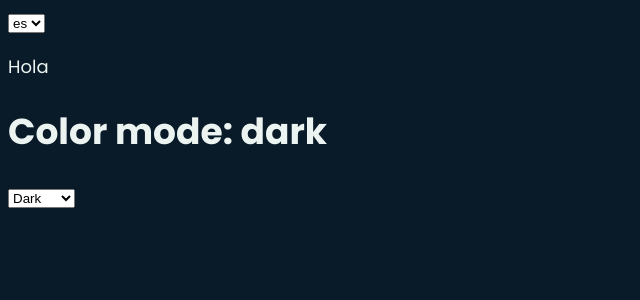
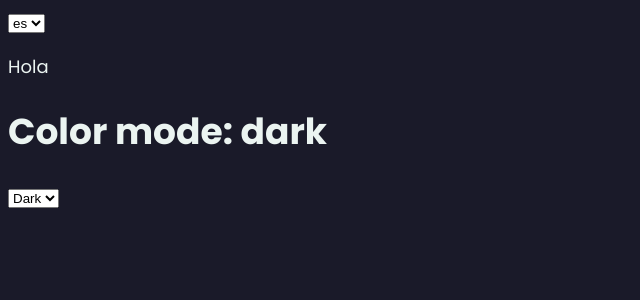
Before and after one commit to moises35/My_Portfolio, a Nuxt app: page / in a window 1280 px wide. Shown: the top 300 px of the page, without its empty margins (0-640 px from the left). Built offline with nearby package versions, Linux system fonts and the light colour scheme.

Commit message:
Actualizado: archivo de prueba para el color mode

```diff
--- a/app.vue
+++ b/app.vue
@@ -14,9 +14,6 @@
 
     <h1>Color mode: {{ $colorMode.value }}</h1>
     <select v-model="$colorMode.preference">
-      <option value="system">
-        System
-      </option>
       <option value="light">
         Light
       </option>
@@ -36,6 +33,16 @@ console.log(colorMode.preference)
 </script>
 
 <style lang="scss">
+:root {
+  --bg-color: #091a28;
+  --text-color: #ebf4f1;
+}
+
+.light-mode {
+  --bg-color: #fff;
+  --text-color: rgb(0 0 0 / 80%);
+}
+
 .div {
   .jo {
     color: red;
@@ -43,12 +50,14 @@ console.log(colorMode.preference)
 }
 
 body {
-  color: rgb(0 0 0 / 80%);
-  background-color: #fff;
+  // color: #ebf4f1;
+  // background-color: #091a28;
+  color: var(--text-color);
+  background-color: var(--bg-color);
 }
 
-.dark-mode body {
-  color: #ebf4f1;
-  background-color: #091a28;
-}
+// .light-mode body {
+//   color: rgb(0 0 0 / 80%);
+//   background-color: #fff;
+// }
 </style>
```
